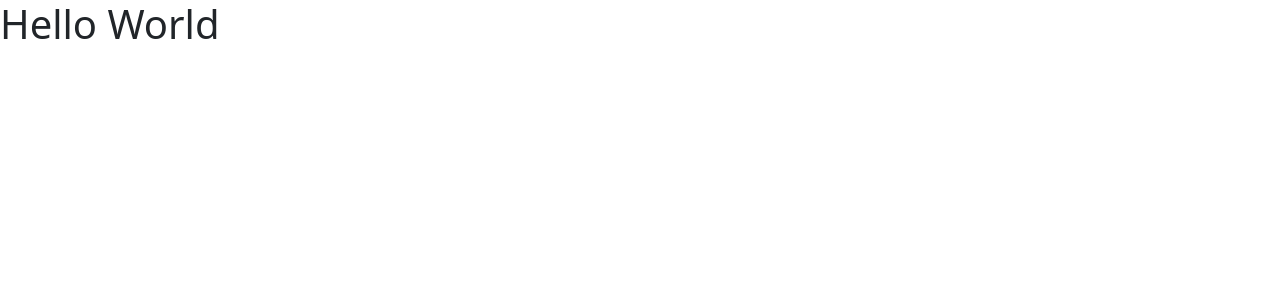
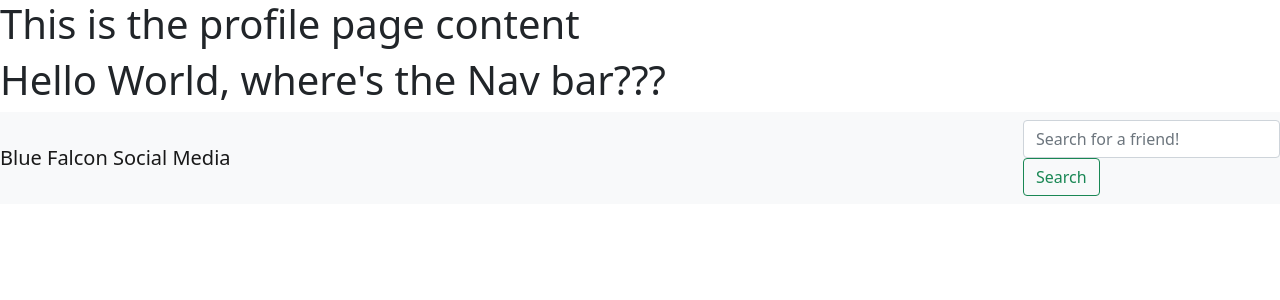
Before and after one commit to JordanSchwartz97/SocialMedia-clone-react, a React (Create React App) app: page / in a window 1280 px wide. Shown: the top 300 px of the page. Built offline with nearby package versions, Linux system fonts and the light colour scheme.

Commit message:
pulling navbar/frontend

```diff
--- a/src/components/app.jsx
+++ b/src/components/app.jsx
@@ -1,10 +1,17 @@
 import React from 'react';
+import NavBar from './navbar/Navbar';
+import ProfilePage from './profile/profile';
+
 
  const AppHooks = () => {
      return(
+         <>
          <div>
-             <h1>Hello World</h1>
+            <ProfilePage/>
+             <h1>Hello World, where's the Nav bar???</h1>
+            <NavBar />
          </div>
+         </>
      )
  }
 
--- a/src/components/navbar/Navbar.jsx
+++ b/src/components/navbar/Navbar.jsx
@@ -1,6 +1,6 @@
 import React, { useEffect, useState } from 'react';
 import axios from 'axios';
-import './NavBar.css';
+import './Navbar.css';
 
 
 const  NavBar = (props) => {
--- a/src/components/profile/profile.jsx
+++ b/src/components/profile/profile.jsx
@@ -0,0 +1,12 @@
+import React from 'react';
+
+
+export default function ProfilePage() {
+    return (
+        <>
+        <div>
+            <h1>This is the profile page content</h1>
+        </div>
+        </>
+    )
+}
```
Also changed, not shown: 1 other file (tests, documents, lock files or other folders).
